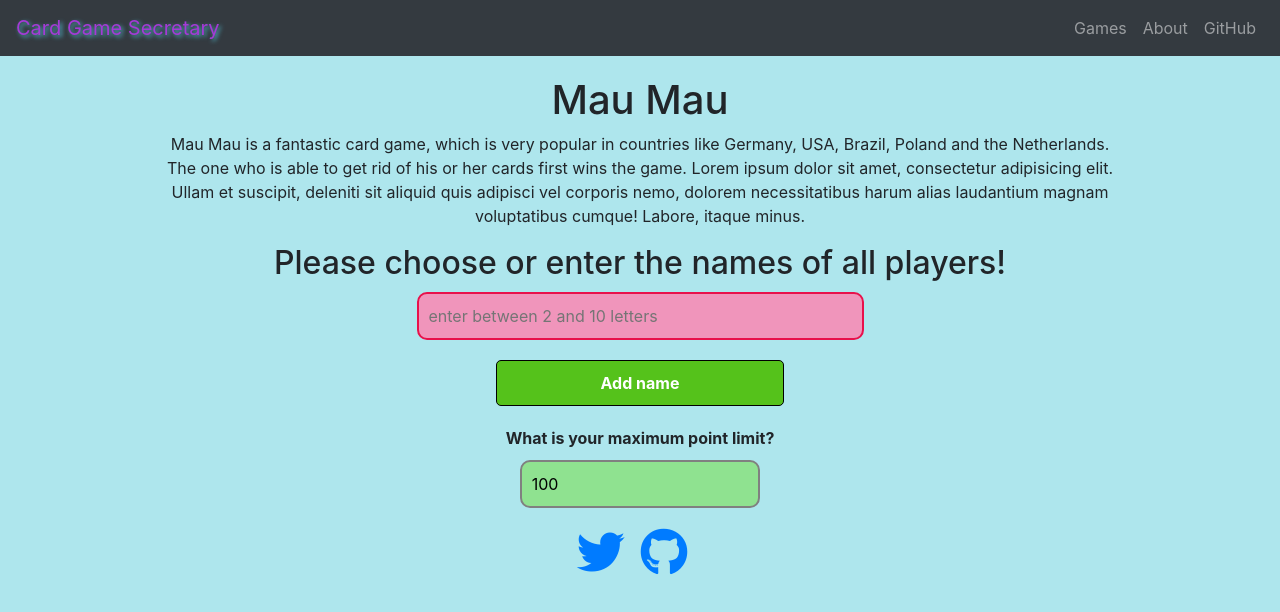
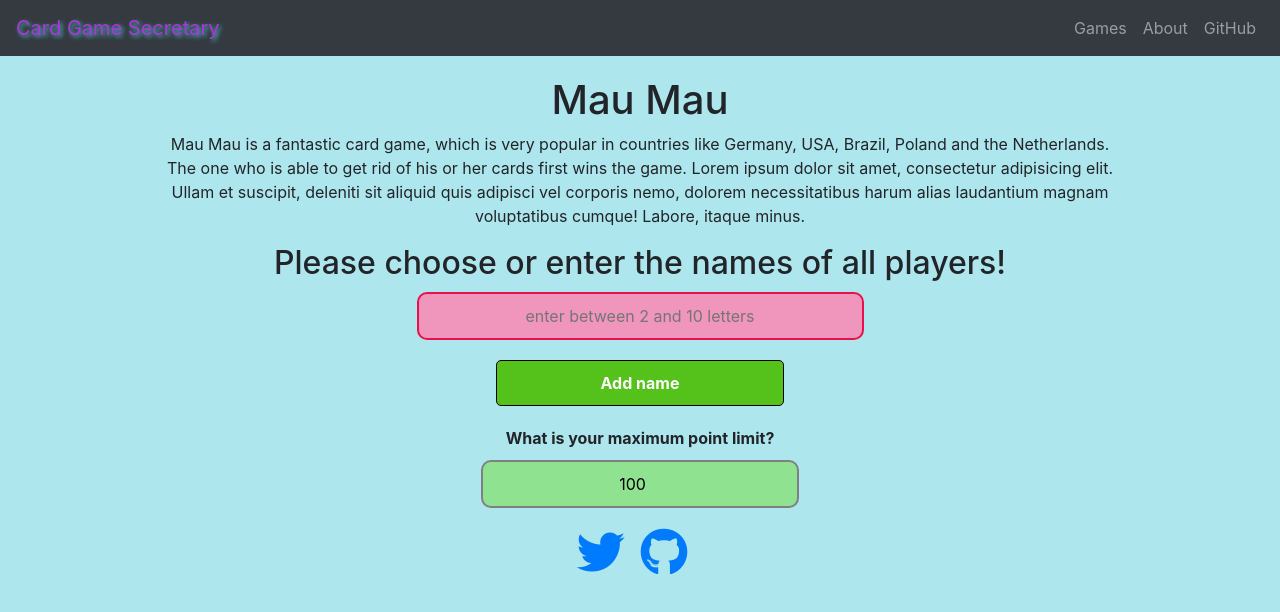
Before and after one commit to bastian-ger/card_secretary, a React app: page /maumau in a window 1280 px wide. Shown: the top 612 px of the page. Built offline with nearby package versions, Linux system fonts and the light colour scheme.

Commit message:
minor css adjustments

```diff
--- a/src/components/UI/Input/Input.css
+++ b/src/components/UI/Input/Input.css
@@ -9,9 +9,9 @@
   display: block;
   width: 100%;
   box-sizing: border-box;
-  margin-top: 10px;
-  margin-bottom: 10px;
+  margin: 10px auto;
   border-radius: 10px;
+  text-align: center;
 }
 
 .InputEl:invalid {
@@ -33,7 +33,7 @@
 }
 
 .Small {
-  width: 25%;
+  width: 33%;
 }
 
 .Label {
```
